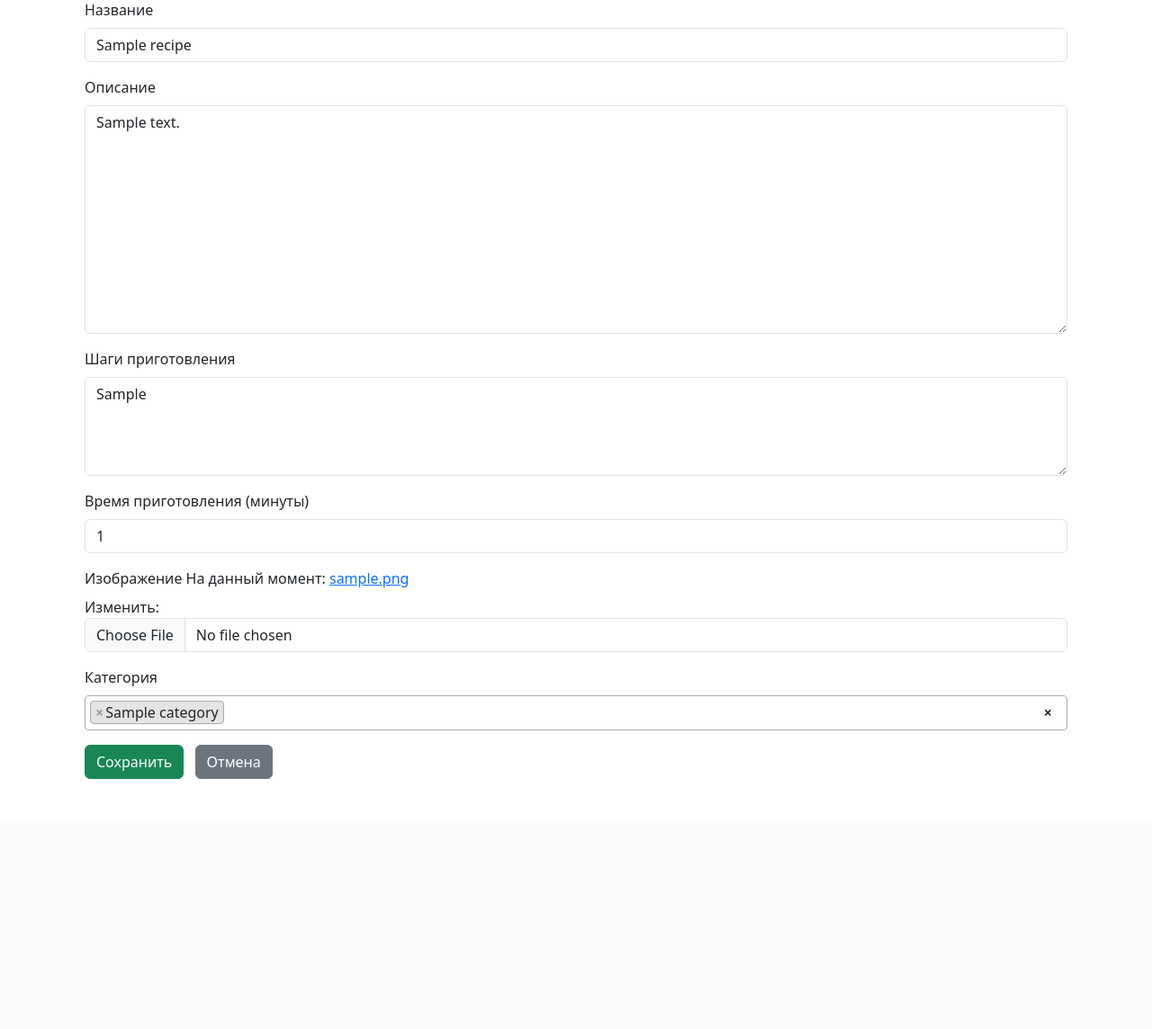
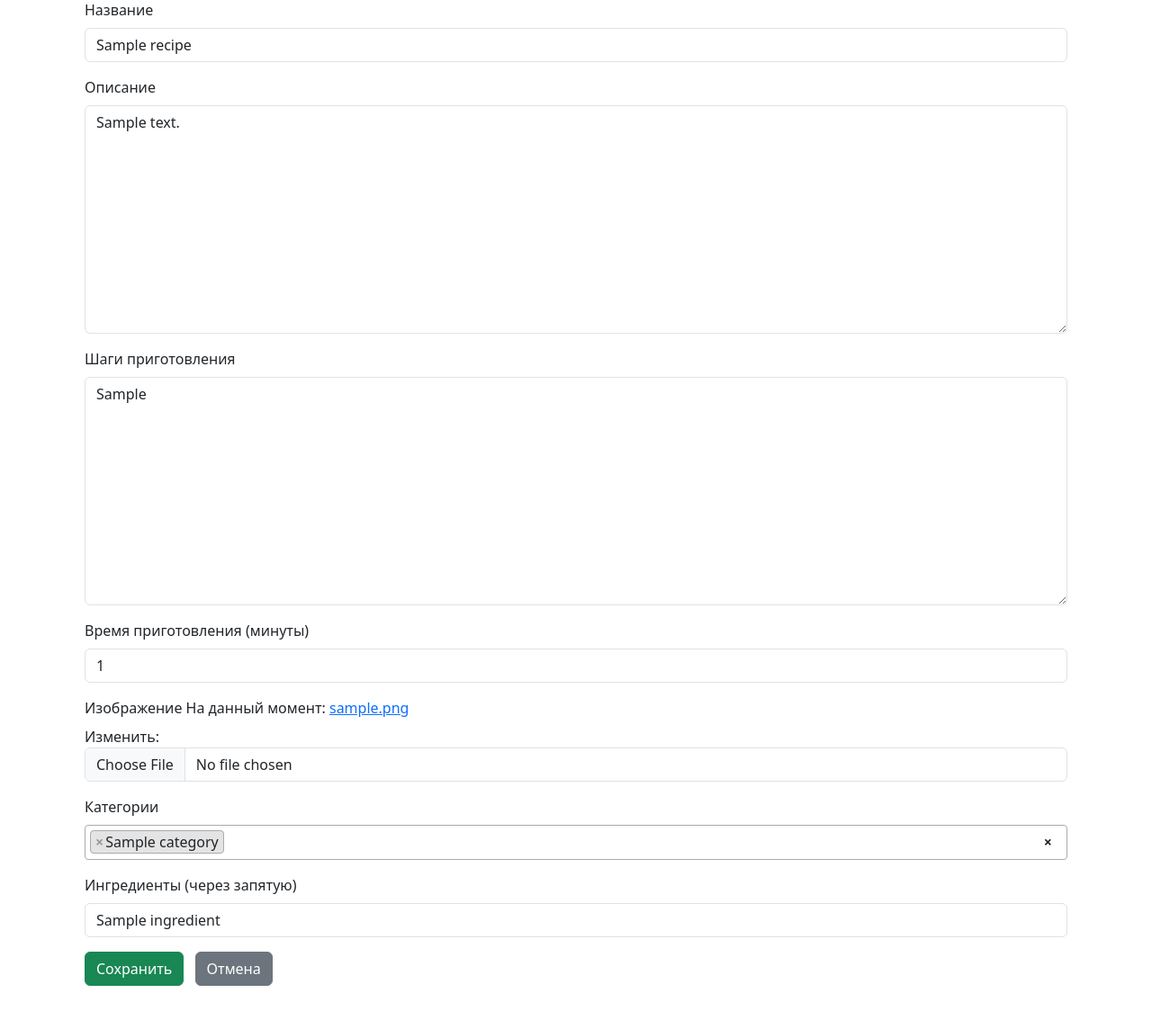
Before and after one commit to dmitry-poznyak/recipe_site_project, a Django app: page /recipe/1/edit/ in a window 1280 px wide. Shown: the part 167-1311 px from the top of the page at 90% size. Before the commit the page ends 1033 px from the top, so only its background shows below. Run offline with Django 5.2, Linux system fonts and the light colour scheme; a user stored in the database is signed in; tables that the repository leaves empty hold one stand-in row (values such as "Sample post"); some libraries are stand-ins or nearby versions.

Commit message:
добавил ингредиенты

```diff
--- a/recipe/forms.py
+++ b/recipe/forms.py
@@ -1,12 +1,10 @@
 from django import forms
-from .models import Recipe, Category
-
+from .models import Recipe, Category, Ingredient
 
 class RecipeForm(forms.ModelForm):
-    categories = forms.ModelMultipleChoiceField(
-        queryset=Category.objects.all(),
-        widget=forms.SelectMultiple(attrs={'class': 'form-control'}),
-        label='Категория',
+    ingredients_text = forms.CharField(
+        label='Ингредиенты (через запятую)',
+        widget=forms.TextInput(attrs={'class': 'form-control'}),
         required=False
     )
 
@@ -19,7 +17,27 @@ class RecipeForm(forms.ModelForm):
             'steps': 'Шаги приготовления',
             'cooking_time': 'Время приготовления (минуты)',
             'image': 'Изображение',
+            'categories': 'Категории',
         }
-        widgets = {
-            'steps': forms.Textarea(attrs={'rows': 4}),
-        }
+
+    def __init__(self, *args, **kwargs):
+        super().__init__(*args, **kwargs)
+        if self.instance and self.instance.pk:
+            ingredients_qs = self.instance.ingredients.all()
+            self.fields['ingredients_text'].initial = ', '.join([i.name for i in ingredients_qs])
+
+    def save(self, commit=True):
+        recipe = super().save(commit=False)
+        if commit:
+            recipe.save()
+            self.save_m2m()
+            # обновим ингредиенты
+            ingredients_text = self.cleaned_data.get('ingredients_text', '')
+            if ingredients_text:
+                ingredient_names = [i.strip() for i in ingredients_text.split(',') if i.strip()]
+                # Очистим старые ингредиенты
+                recipe.ingredients.clear()
+                for name in ingredient_names:
+                    ingredient, created = Ingredient.objects.get_or_create(name=name)
+                    recipe.ingredients.add(ingredient)
+        return recipe
--- a/recipe/models.py
+++ b/recipe/models.py
@@ -3,6 +3,12 @@ from django.contrib.auth.models import User
 
 class Category(models.Model):
     name = models.CharField(max_length=100)
+
+    def __str__(self):
+        return self.name
+
+class Ingredient(models.Model):
+    name = models.CharField(max_length=100, unique=True)
 
     def __str__(self):
         return self.name
@@ -14,9 +20,8 @@ class Recipe(models.Model):
     cooking_time = models.PositiveIntegerField()
     image = models.ImageField(upload_to='recipes/')
     author = models.ForeignKey(User, on_delete=models.CASCADE, related_name='recipes')
-
     categories = models.ManyToManyField(Category, blank=True, related_name='recipes')
-
+    ingredients = models.ManyToManyField(Ingredient, blank=True, related_name='recipes')
 
     def __str__(self):
         return self.title
@@ -26,7 +31,7 @@ class Favorite(models.Model):
     recipe = models.ForeignKey('Recipe', on_delete=models.CASCADE, related_name='favorited_by')
 
     class Meta:
-        unique_together = ('user', 'recipe')  # Один пользователь не может добавить рецепт дважды
+        unique_together = ('user', 'recipe')
 
     def __str__(self):
         return f"{self.user.username} ♥ {self.recipe.title}"
--- a/recipe/templates/recipe/edit_recipe.html
+++ b/recipe/templates/recipe/edit_recipe.html
@@ -3,25 +3,32 @@
     <h1 class="mb-4">{% if form.instance.pk %}Редактировать{% else %}Добавить{% endif %} рецепт</h1>
 
     <form method="post" enctype="multipart/form-data" novalidate>
-        {% csrf_token %} {% for field in form %}
+        {% csrf_token %} {% for field in form %} {% if field.name != 'ingredients_text' %}
         <div class="mb-3">
             <label for="{{ field.id_for_label }}" class="form-label">{{ field.label }}</label> {{ field|add_class:"form-control" }} {% if field.help_text %}
             <div class="form-text">{{ field.help_text }}</div>
             {% endif %} {% for error in field.errors %}
-            <div class="invalid-feedback d-block">{{ error }}</div>
+            <div class="text-danger">{{ error }}</div>
             {% endfor %}
         </div>
-        {% endfor %}
+        {% endif %} {% endfor %}
+
+        <!-- Отдельный блок для поля ингредиентов -->
+        <div class="mb-3">
+            <label for="id_ingredients_text" class="form-label">Ингредиенты (через запятую)</label> {{ form.ingredients_text|add_class:"form-control" }} {% for error in form.ingredients_text.errors %}
+            <div class="text-danger">{{ error }}</div>
+            {% endfor %}
+        </div>
 
         <button type="submit" class="btn btn-success">Сохранить</button>
         <a href="{% url 'home' %}" class="btn btn-secondary ms-2">Отмена</a>
     </form>
 </div>
-<!-- Подключаем Select2 -->
+
+<!-- Select2 -->
 <link href="https://cdn.jsdelivr.net/npm/select2@4.1.0-rc.0/dist/css/select2.min.css" rel="stylesheet" />
 <script src="https://code.jquery.com/jquery-3.6.0.min.js"></script>
 <script src="https://cdn.jsdelivr.net/npm/select2@4.1.0-rc.0/dist/js/select2.min.js"></script>
-
 <script>
     $(document).ready(function() {
         $('#id_categories').select2({
```
Also changed, not shown: recipe/templates/recipe/add_recipe.html (+10 -4 lines), recipe/templates/recipe/recipe_detail.html (+14 -1 lines), recipe/migrations/0004_ingredient_recipe_ingredients.py (added).
